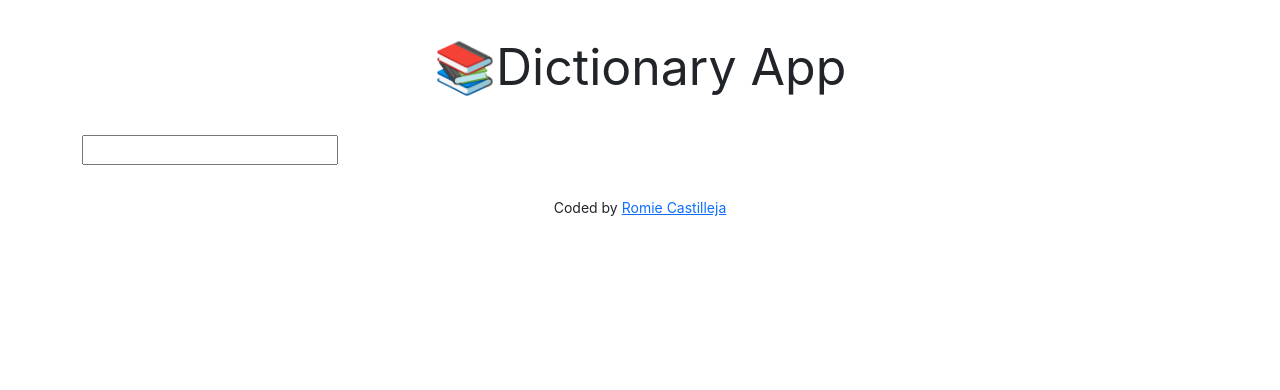
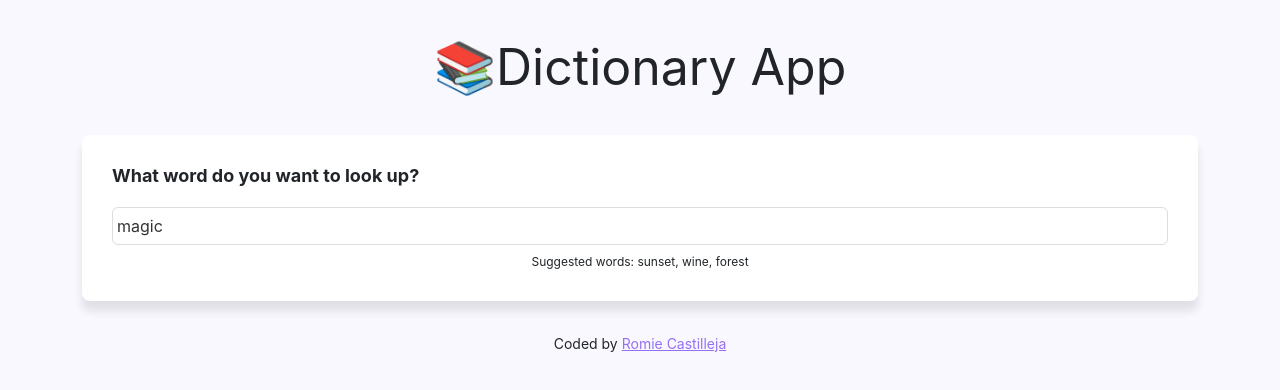
Before and after one commit to Romiec13/dictionary-project, a React (Create React App) app: page / in a window 1280 px wide. Shown: the top 390 px of the page. Built offline with nearby package versions, Linux system fonts and the light colour scheme; no server answers.

Commit message:
Added some CSS styling to Dictionary app

```diff
--- a/src/App.css
+++ b/src/App.css
@@ -1,3 +1,7 @@
+body {
+  background: #f9f8fe;
+}
+
 .App-header {
   margin: 30px 0;
   text-align: center;
@@ -8,3 +12,7 @@
   text-align: center;
   margin: 30px 0;
 }
+
+a {
+  color: #9670f4;
+}
--- a/src/App.js
+++ b/src/App.js
@@ -10,7 +10,7 @@
       </header>
 
       <main>
-        <Dictionary />
+        <Dictionary defaultValue="magic" />
       </main>
 
       <footer className='App-footer'>
--- a/src/Dictionary.css
+++ b/src/Dictionary.css
@@ -0,0 +1,27 @@
+.Dictionary h1{
+    font-size: 18px;
+    font-weight: bold;
+    margin-bottom: 20px;
+}
+
+.Dictionary section {
+    background: white;
+    padding: 30px;
+    border-radius: 8px;
+    box-shadow: 0px 10px 10px rgba(0 0 0 /10%);
+    margin: 20px 0;
+}
+
+.Dictionary input {
+    width: 100%;
+    border-radius: 6px;
+    padding: 6px 4px;
+    border: 1px solid #ddd;
+    color: #333;
+}
+
+.Dictionary .hint {
+    font-size: 12px;
+    text-align: center;
+    margin-top: 8px;
+}
--- a/src/Dictionary.js
+++ b/src/Dictionary.js
@@ -4,21 +4,26 @@
 import "./Dictionary.css";
 
 
-export default function Dictionary() {
-    let [keyword, setKeyword] = useState ("");
+export default function Dictionary(props) {
+    let [keyword, setKeyword] = useState (props.defaultValue);
     let [results, setResults] = useState(null);
+    let [loaded, setLoaded] = useState(false);
 
     function handleResponse(response) {
         console.log(response.data[0]);
         setResults(response.data[0]);
     }
 
-    function search (event) {
-        event.preventDefault();
+    function search () {
 
         //documentation: https://dictionaryapi.dev
         let apiUrl= `https://api.dictionaryapi.dev/api/v2/entries/en/${keyword}`;
         axios.get(apiUrl).then(handleResponse);
+    }
+
+    function handleSubmit(event) {
+        event.preventDefault();
+        search();
     }
 
 
@@ -26,12 +31,28 @@
         setKeyword(event.target.value);
     }
 
+    function load() {
+        setLoaded(true);
+        search();
+    }
+
+    if (loaded) {
     return (
         <div className="Dictionary">
-            <form onSubmit={search}>
-                <input type="search" onChange={handleKeywordChange}/>
+            <section>
+                <h1>What word do you want to look up?</h1>
+            <form onSubmit={handleSubmit}>
+                <input type="search" onChange={handleKeywordChange} defaultValue={props.defaultValue}/>
             </form>
+            <div className="hint">
+                Suggested words: sunset, wine, forest
+            </div>
+            </section>
             <Results results={results}/>
         </div>
     )
+} else {
+    load();
+    return "loading";
 }
+}
--- /dev/null
+++ b/src/Meaning.css
@@ -0,0 +1,12 @@
+.Meaning h3{
+    font-size: 24px;
+    line-height: 1.5;
+    font-weight: bold;
+}
+
+.Meaning .example {
+    font-size: 14px;
+    opacity: 0.5;
+    font-style: italic;
+    margin-top: 5px;
+}
--- a/src/Meaning.js
+++ b/src/Meaning.js
@@ -1,5 +1,6 @@
 import React from "react";
 import Synonyms from "./Synonyms";
+import "./Meaning.css";
 
 export default function Meaning(props) {
     return (
@@ -8,13 +9,11 @@
             {props.meaning.definitions.map(function(definition, index){
                 return (
                     <div key={index}>
-            <p>
-              <strong>Definition:</strong> {definition.definition}
-              <br />
+                        <div className="definition">{definition.definition}</div>
 
-              <em>{definition.example}</em>
+                        <div className="example">{definition.example}</div>
               <Synonyms synonyms={definition.synonyms} />
-            </p>
+
           </div>
          );
         })}
--- a/src/Phonetic.js
+++ b/src/Phonetic.js
@@ -1,11 +1,13 @@
 import React from "react";
+import "./Phonetics.css";
 
 export default function Phonetic(props) {
     return (
        <div className="Phonetic">
            <a href={props.phonetic.audio} target="_blank" rel="noreferrer">Listen</a>
-           <br />
+           <span className="text">
            {props.phonetic.text}
+           </span>
        </div>
     )
 }
--- /dev/null
+++ b/src/Phonetics.css
@@ -0,0 +1,25 @@
+.Phonetic {
+    margin: 25px 0;
+    text-align: center;
+}
+
+.Phonetic a {
+    border: 1px solid #ddd;
+    padding: 10px 20px;
+    border-radius: 20px;
+    font-size: 12px;
+    margin-right: 10px;
+    font-weight: bold;
+    text-decoration: none;
+    transition: all 150ms ease-in-out;
+}
+
+.Phonetic a:hover {
+    background-color: #9670f4;
+    color: white;
+}
+
+.Phonetic .text {
+    opacity: 0.5;
+    font-weight: bold;
+}
--- /dev/null
+++ b/src/Results.css
@@ -0,0 +1,6 @@
+.Results h2 {
+    font-size: 36px;
+    font-weight: bold;
+    line-height: 1.5;
+    text-align: center;
+}
--- a/src/Results.js
+++ b/src/Results.js
@@ -1,11 +1,13 @@
 import React from "react";
 import Meaning from "./Meaning";
 import Phonetic from "./Phonetic";
+import "./Results.css";
 
 export default function Results(props) {
     if (props.results) {
     return (
         <div className="Results">
+            <section>
             <h2>{props.results.word}</h2>
             {props.results.phonetics.map(function(phonetic, index) {
                 return (
@@ -14,11 +16,12 @@
                     </div>
                 );
             })}
+            </section>
             {props.results.meanings.map(function(meaning, index) {
                 return (
-                    <div key={index}>
+                    <section key={index}>
                     <Meaning meaning= {meaning} />
-                    </div>
+                    </section>
                 );
             })}
         </div>
--- /dev/null
+++ b/src/Synonyms.css
@@ -0,0 +1,14 @@
+.Synonyms {
+    margin-top: 5px;
+    margin-bottom: 25px;
+    padding: 0;
+}
+
+.Synonyms li {
+    display: inline-block;
+    padding-right: 15px;
+    font-weight: bold;
+    font-size: 13px;
+    line-height: 1;
+    color: purple;
+}
--- a/src/Synonyms.js
+++ b/src/Synonyms.js
@@ -1,4 +1,5 @@
 import React from "react";
+import "./Synonyms.css";
 
 export default function Synonyms(props) {
   if (props.synonyms) {
```
